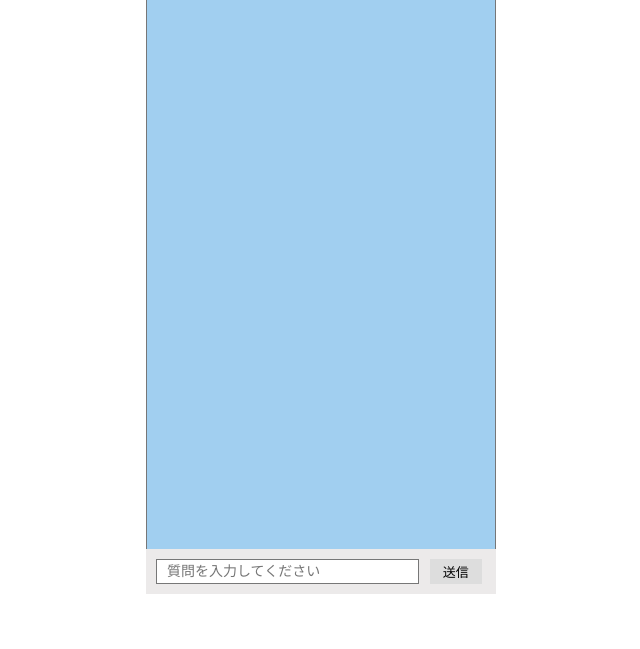
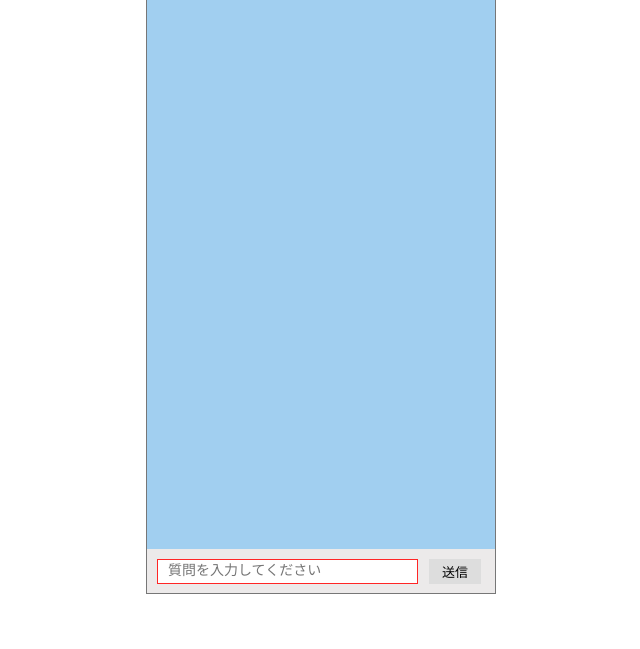
Before and after one commit to engenius-oca/Amazon-Lex-v2-For-JavaScript, a Flask app: page /bot in a window 1280 px wide. Shown: the part 43-692 px from the top of the page, without its empty margins (319-959 px from the left). Run offline with Flask 2, Linux system fonts and the light colour scheme.

Commit message:
change color

```diff
--- a/static/top.css
+++ b/static/top.css
@@ -43,9 +43,9 @@ h1{
     height: 45px;
     display: flex;
     box-sizing: border-box;
-    /* border-bottom: 1px solid #777;
+    border-bottom: 1px solid #777;
     border-left: 1px solid #777;
-    border-right: 1px solid #777; */
+    border-right: 1px solid #777;
     background-color: #eceaea;
     margin: 0 auto;
 }
@@ -57,7 +57,7 @@ h1{
     font-size: 14px;
     color: #000;
     box-sizing: border-box;
-    border: 1px solid #777;
+    border: 1px solid rgb(255, 38, 38);
     padding-left: 10px;
     margin: auto 10px;
 }
```
